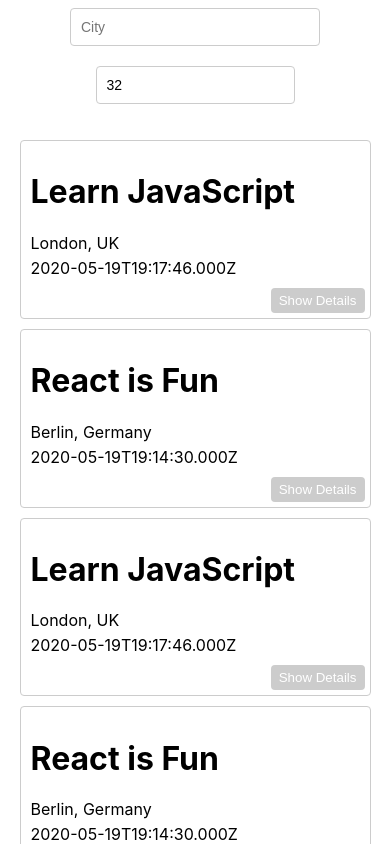
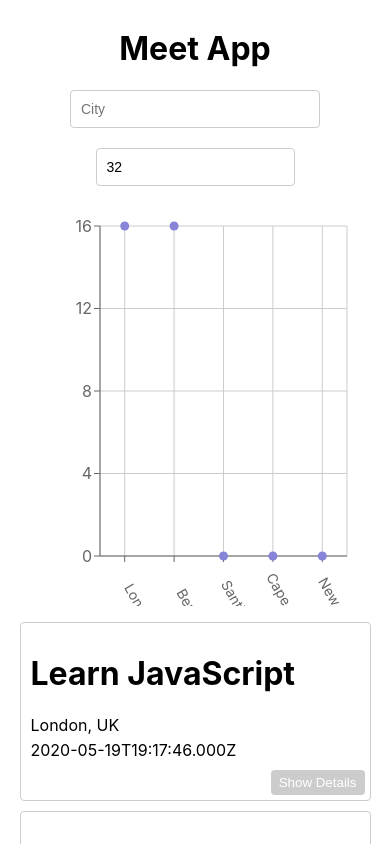
Before and after one commit to henryn05/meet, a React (Create React App) app: page / in a window 390 px wide. Shown: the top 844 px of the page. Built offline with nearby package versions, Linux system fonts and the light colour scheme; what atatus-spa would draw is missing.

Commit message:
Create scatter chart w/ responsive container

```diff
--- a/src/App.js
+++ b/src/App.js
@@ -1,6 +1,7 @@
 import CitySearch from "./components/CitySearch";
 import EventList from "./components/EventList";
 import NumberOfEvents from "./components/NumberOfEvents";
+import CityEventsChart from "./components/CityEventsChart";
 
 import { useState, useEffect } from "react";
 import { extractLocations, getEvents } from "./api";
@@ -41,6 +42,7 @@
 
   return (
     <div className="App" data-testid="App">
+      <h1>Meet App</h1>
       <div className="alerts-container">
         {infoAlert.length ? <InfoAlert text={infoAlert} /> : null}
 
@@ -58,6 +60,10 @@
         setCurrentNOE={setCurrentNOE}
         setErrorAlert={setErrorAlert}
       />
+      <CityEventsChart
+        allLocations={allLocations}
+        events={events}
+      />
       <EventList events={events} />
     </div>
   );
--- /dev/null
+++ b/src/components/CityEventsChart.js
@@ -0,0 +1,49 @@
+import { useState, useEffect } from "react";
+import {
+  ScatterChart,
+  Scatter,
+  XAxis, YAxis,
+  CartesianGrid,
+  Tooltip,
+  ResponsiveContainer
+} from "recharts";
+
+const CityEventsChart = ({ allLocations, events }) => {
+  const [data, setData] = useState([]);
+
+  useEffect(() => {
+    setData(getData());
+  }, [`${events}`]);
+
+  const getData = () => {
+    const data = allLocations.map((location) => {
+      const count = events.filter((event) => event.location === location).length
+      const city = location.split(", ")[0]
+      return { city, count };
+    })
+  return data;
+  };
+
+  return (
+    <ResponsiveContainer width="99%" height={400}>
+      <ScatterChart
+        margin={{
+          top: 20,
+          right: 20,
+          bottom: 20,
+          left: 20,
+        }}
+      >
+        <CartesianGrid />
+        <XAxis type="category" dataKey="city" name="Name of City"
+          angle={60} interval={0} tick={{ dx: 20, dy: 40, fontSize: 14}}/>
+        <YAxis type="number" dataKey="count" name="Number of Events"
+          allowDecimals={false}/>
+        <Tooltip cursor={{ strokeDasharray: '3 3' }}/>
+        <Scatter name="A school" data={data} fill="#8884d8"/>
+      </ScatterChart>
+    </ResponsiveContainer>
+  );
+}
+
+export default CityEventsChart;
```
